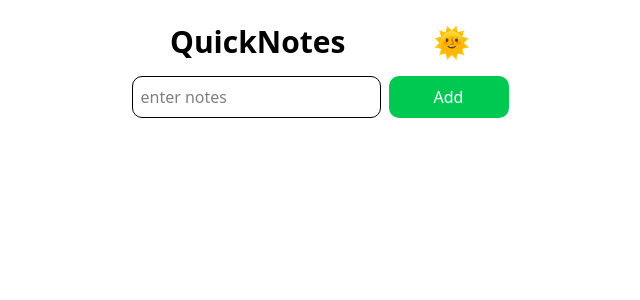
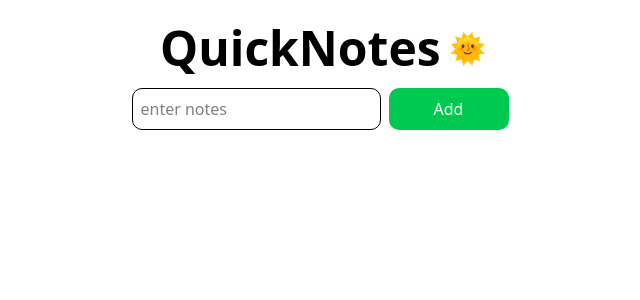
Before and after one commit to MaverickSeneris/quicknotes, a React (Vite) app: page / in a window 1280 px wide. Shown: the top 300 px of the page, without its empty margins (320-960 px from the left). Built offline with nearby package versions, Linux system fonts and the light colour scheme.

Commit message:
add: large font and icons

```diff
--- a/src/App.jsx
+++ b/src/App.jsx
@@ -76,8 +76,8 @@ function App() {
       } flex flex-col items-center pt-6`}
     >
       {/* Header */}
-      <div className="w-75 mb-4 flex content-between items-center">
-        <h1 className={`${isDark && "text-white"} font-bold text-3xl`}>
+      <div className="w-80 mb-4 flex content-between items-center">
+        <h1 className={`${isDark && "text-white"} font-bold text-5xl`}>
           QuickNotes
         </h1>
         <div className="ml-auto pl-2 text-3xl" onClick={toggleTheme}>
```
